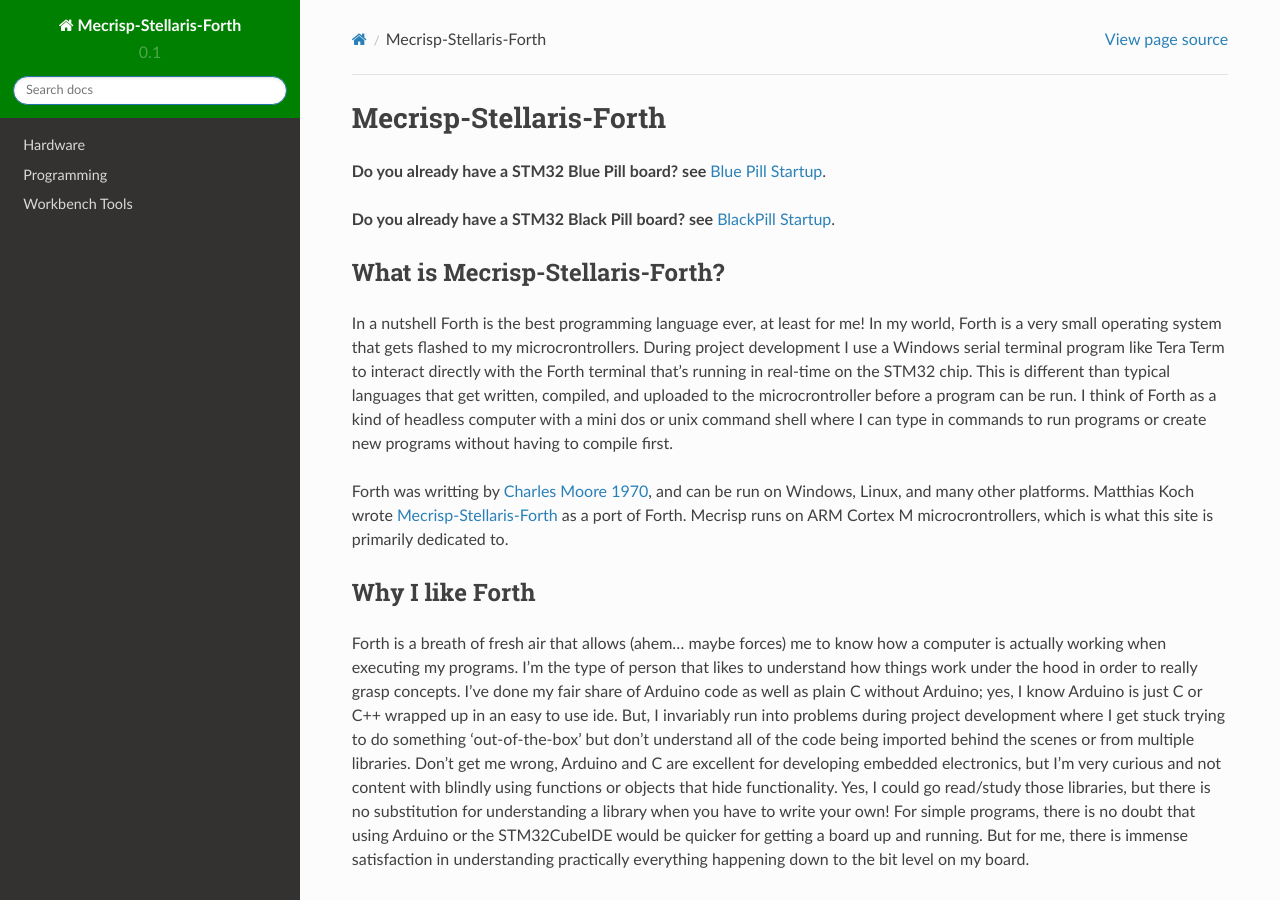
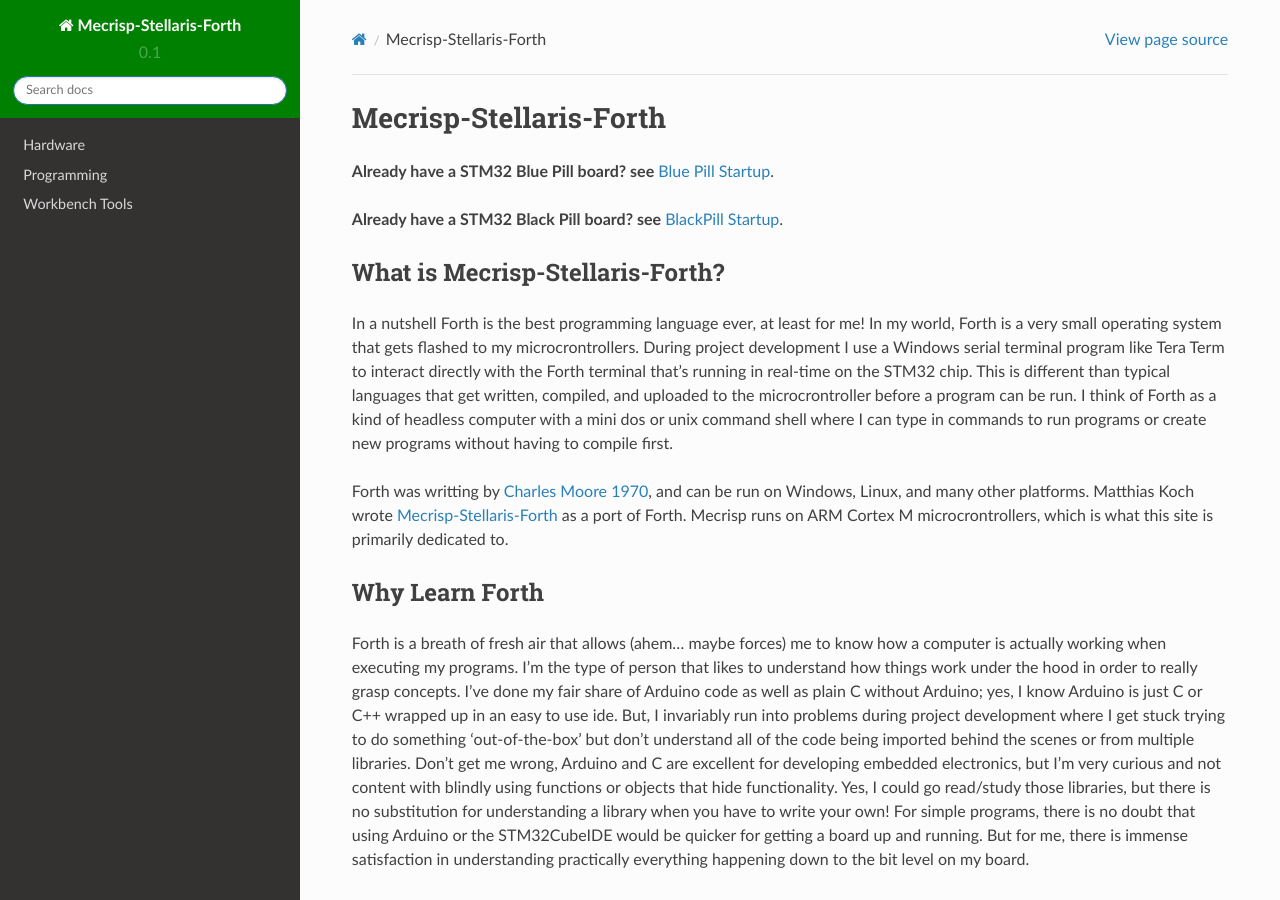
Before and after one commit to OleOaks/mecrisp-stellaris-forth, a Sphinx documentation site: the page built from doc/index.rst, in a window 1280 px wide and 900 px high. Built offline with Sphinx 7.4.7 and the Read the Docs theme 2.0.0, drawn with Linux system fonts in a browser that asks for light colours; pages that are not in the unit, such as notebooks, are missing from menus; some of the changed text lies outside the part shown.

Commit message:
Minor text changes

```diff
--- a/doc/hardware/microcrontrollers/bluepill/bluepillstartup.rst
+++ b/doc/hardware/microcrontrollers/bluepill/bluepillstartup.rst
@@ -1,5 +1,7 @@
 Blue Pill Startup
 =================
+
+The main goal for startup is to get a Mecrisp Stellaris .hex file loaded onto the Blue Pill board.
 
 Items needed to get started
 ---------------------------
--- a/doc/index.rst
+++ b/doc/index.rst
@@ -7,9 +7,9 @@
 Mecrisp-Stellaris-Forth
 =======================
 
-**Do you already have a STM32 Blue Pill board? see** :doc:`/hardware/microcrontrollers/bluepill/bluepillstartup`.
+**Already have a STM32 Blue Pill board? see** :doc:`/hardware/microcrontrollers/bluepill/bluepillstartup`.
 
-**Do you already have a STM32 Black Pill board? see** :doc:`/hardware/microcrontrollers/blackpill/blackpillstartup`.
+**Already have a STM32 Black Pill board? see** :doc:`/hardware/microcrontrollers/blackpill/blackpillstartup`.
 
 What is Mecrisp-Stellaris-Forth?
 --------------------------------
@@ -22,8 +22,8 @@ Forth was writting by `Charles Moore 1970`_, and can be run on Windows, Linux, a
 
 .. _Mecrisp-Stellaris-Forth: https://sourceforge.net/projects/mecrisp/
 
-Why I like Forth
-----------------
+Why Learn Forth
+---------------
 
 Forth is a breath of fresh air that allows (ahem... maybe forces) me to know how a computer is actually working when executing my programs. I'm the type of person that likes to understand how things work under the hood in order to really grasp concepts. I've done my fair share of Arduino code as well as plain C without Arduino; yes, I know Arduino is just C or C++ wrapped up in an easy to use ide. But, I invariably run into problems during project development where I get stuck trying to do something 'out-of-the-box' but don't understand all of the code being imported behind the scenes or from multiple libraries. Don't get me wrong, Arduino and C are excellent for developing embedded electronics, but I'm very curious and not content with blindly using functions or objects that hide functionality. Yes, I could go read/study those libraries, but there is no substitution for understanding a library when you have to write your own! For simple programs, there is no doubt that using Arduino or the STM32CubeIDE would be quicker for getting a board up and running. But for me, there is immense satisfaction in understanding practically everything happening down to the bit level on my board.
 
--- a/doc/programming/index.rst
+++ b/doc/programming/index.rst
@@ -4,5 +4,6 @@ Programming
 .. toctree::
    :maxdepth: 1
 
-   forth
+   forth/index
    fat32
+   general/index
```
Also changed, not shown: doc/programming/general/index.rst (added, +7 -0 lines), doc/programming/general/memory.rst (added, +10 -0 lines), 1 other file.
